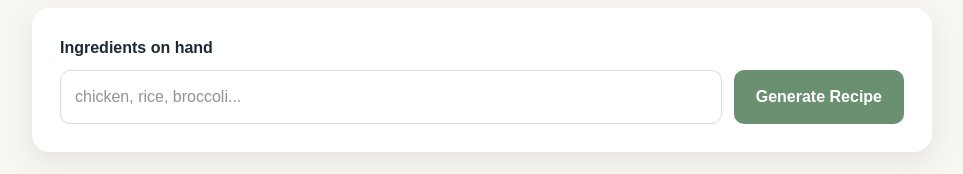
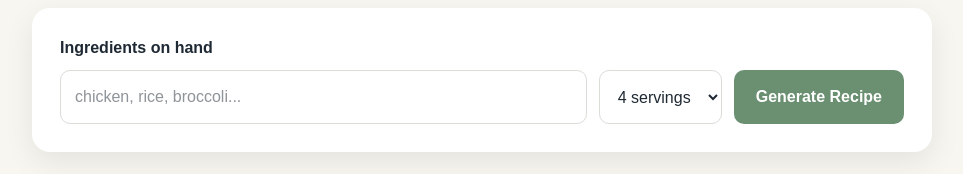
Before and after one commit to taskwrenchai/dinnercall, a Next.js app: page / in a window 1280 px wide. Shown: the part 211-385 px from the top of the page, without its empty margins (158-1121 px from the left). Built offline with nearby package versions, Linux system fonts and the light colour scheme.

Commit message:
Add servings selector

```diff
--- a/src/app/api/recipe/route.ts
+++ b/src/app/api/recipe/route.ts
@@ -7,7 +7,7 @@ const client = new OpenAI({
 
 export async function POST(req: Request) {
   try {
-    const { ingredients } = await req.json();
+const { ingredients, servings } = await req.json();
 
     if (!ingredients || !ingredients.trim()) {
       return NextResponse.json(
@@ -20,6 +20,8 @@ export async function POST(req: Request) {
       model: "gpt-4.1-mini",
       input: `
 Create one simple but genuinely GOOD dinner recipe using these ingredients: ${ingredients}.
+
+Make the recipe for ${servings || "4"} servings.
 
 The recipe should feel like advice from a smart home cook, not a generic AI.
 
--- a/src/app/page.tsx
+++ b/src/app/page.tsx
@@ -14,6 +14,7 @@ export default function Home() {
   const [recipe, setRecipe] = useState<Recipe | null>(null);
   const [error, setError] = useState("");
   const [loading, setLoading] = useState(false);
+const [servings, setServings] = useState("4");
 
   const handleClick = async () => {
     if (!ingredients.trim()) return;
@@ -26,7 +27,7 @@ export default function Home() {
       const res = await fetch("/api/recipe", {
         method: "POST",
         headers: { "Content-Type": "application/json" },
-        body: JSON.stringify({ ingredients }),
+        body: JSON.stringify({ ingredients, servings }),
       });
 
       const data = await res.json();
@@ -115,6 +116,21 @@ export default function Home() {
                 fontSize: "16px",
               }}
             />
+
+<select
+  value={servings}
+  onChange={(e) => setServings(e.target.value)}
+  style={{
+    padding: "14px",
+    borderRadius: "10px",
+    border: "1px solid #D9DED6",
+    fontSize: "16px",
+  }}
+>
+  <option value="2">2 servings</option>
+  <option value="4">4 servings</option>
+  <option value="6">6 servings</option>
+</select>
 
             <button
               onClick={handleClick}
```
